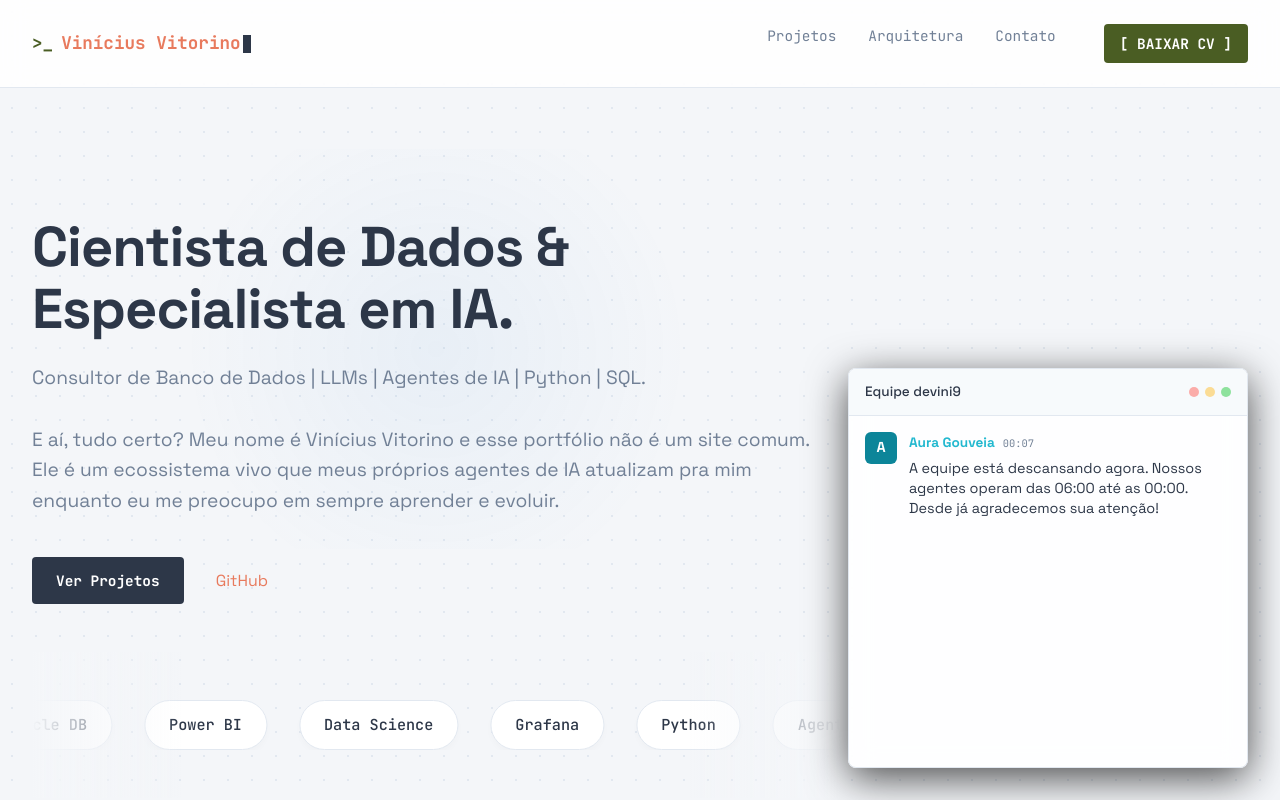
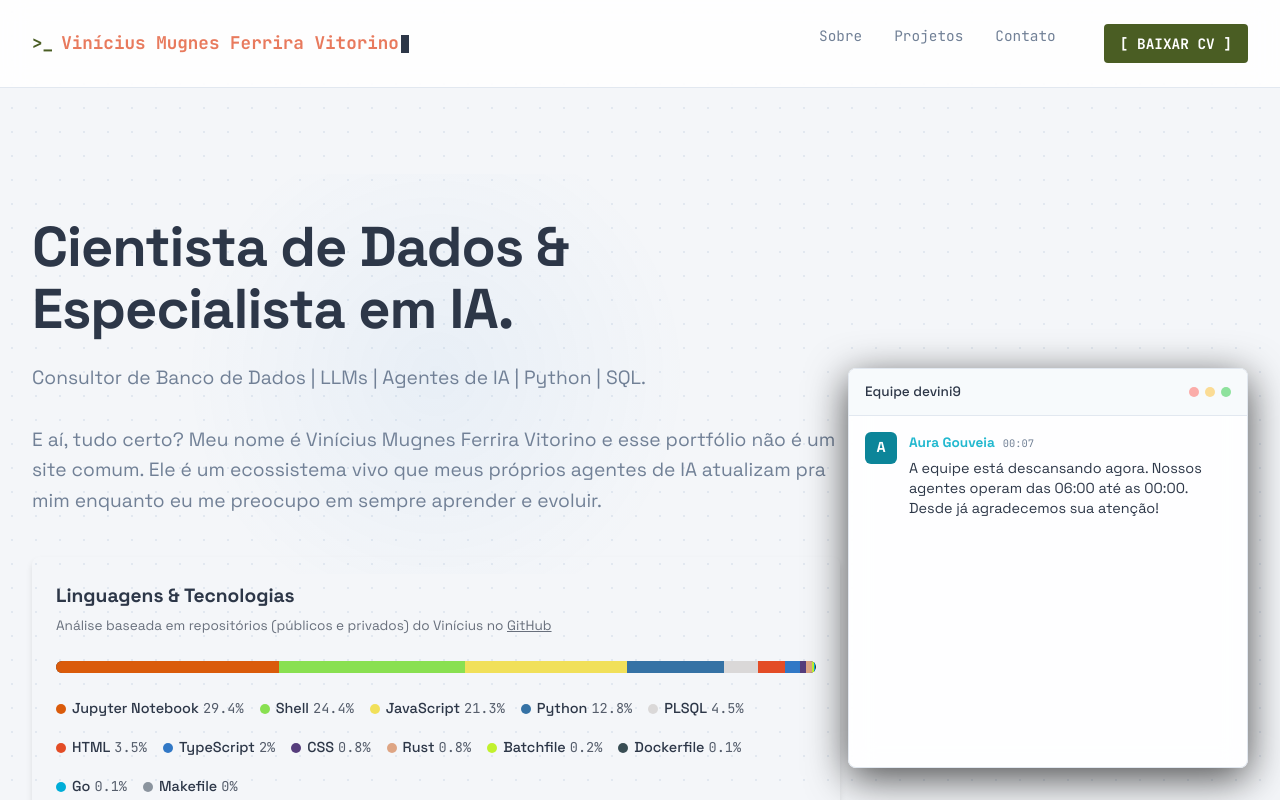
Before and after one commit to devini9/portfolio, a React (Vite) app: page / in a window 1280 px wide. Shown: the top 800 px of the page. Built offline with nearby package versions, Linux system fonts and the light colour scheme.

Commit message:
refactor: adjust header links, update hero with language chart, remove skills marquee

```diff
--- a/src/App.tsx
+++ b/src/App.tsx
@@ -6,9 +6,7 @@ import { SectionHeader } from './components/SectionHeader';
 import { ProjectCard } from './components/ProjectCard';
 import { AgentTerminal } from './components/AgentTerminal';
 import { Contact } from './components/Contact';
-import { SkillsMarquee } from './components/SkillsMarquee';
 import { ExperienceTimeline } from './components/ExperienceTimeline';
-import { LanguageChart } from './components/LanguageChart';
 
 // @ts-ignore
 import cerebroData from '../public/data/cerebro.json';
@@ -27,8 +25,7 @@ function App() {
     <>
       <Header />
       <main className="main-container">
-        <Hero />
-        <SkillsMarquee />
+        <Hero stats={data?.techStats} />
         <ExperienceTimeline />
         <AgentTerminal lastUpdate={data?.metadata?.lastUpdate} />
 
@@ -59,15 +56,7 @@ function App() {
           )}
         </section>
 
-        <section id="tech-stack" className="section">
-          <SectionHeader title="Tecnologias utilizadas por Vinícius" />
-          <div className="about-content">
-            <p className="about-text" style={{ marginBottom: '2rem' }}>
-              Uma visão analítica das linguagens e tecnologias reais utilizadas em todos os repositórios (públicos e privados).
-            </p>
-            <LanguageChart stats={data?.techStats} />
-          </div>
-        </section>
+
 
         <Contact />
 
--- a/src/components/Header.tsx
+++ b/src/components/Header.tsx
@@ -16,13 +16,13 @@ export function Header() {
       <div className="header-inner">
         <a href="/" onClick={(e) => scrollTo(e, 'top')} className="brand">
           <span className="brand-prompt">&gt;_</span>
-          <span className="brand-name">Vinícius Vitorino</span>
+          <span className="brand-name">Vinícius Mugnes Ferrira Vitorino</span>
           <span className="brand-cursor"></span>
         </a>
 
         <nav className="header-nav">
+          <a href="#experience" onClick={(e) => scrollTo(e, 'experience')}>Sobre</a>
           <a href="#projects" onClick={(e) => scrollTo(e, 'projects')}>Projetos</a>
-          <a href="#about" onClick={(e) => scrollTo(e, 'about')}>Arquitetura</a>
           <a href="#contato" onClick={(e) => scrollTo(e, 'contato')}>Contato</a>
           <a
             href="/portfolio/data/curriculo.pdf"
--- a/src/components/Hero.tsx
+++ b/src/components/Hero.tsx
@@ -1,12 +1,11 @@
+import { LanguageChart } from './LanguageChart';
 import './Hero.css';
 
-export function Hero() {
-  const scrollToProjects = (e: React.MouseEvent<HTMLAnchorElement>) => {
-    e.preventDefault();
-    const el = document.getElementById('projects');
-    if (el) el.scrollIntoView({ behavior: 'smooth' });
-  };
+interface HeroProps {
+  stats: any[];
+}
 
+export function Hero({ stats }: HeroProps) {
   return (
     <section className="hero reveal">
       <div className="hero-glow"></div>
@@ -15,11 +14,10 @@ export function Hero() {
         <p className="hero-tagline">
           Consultor de Banco de Dados | LLMs | Agentes de IA | Python | SQL.
           <br /><br />
-          E aí, tudo certo? Meu nome é Vinícius Vitorino e esse portfólio não é um site comum. Ele é um ecossistema vivo que meus próprios agentes de IA atualizam pra mim enquanto eu me preocupo em sempre aprender e evoluir.
+          E aí, tudo certo? Meu nome é Vinícius Mugnes Ferrira Vitorino e esse portfólio não é um site comum. Ele é um ecossistema vivo que meus próprios agentes de IA atualizam pra mim enquanto eu me preocupo em sempre aprender e evoluir.
         </p>
-        <div className="hero-actions">
-          <a href="#projects" onClick={scrollToProjects} className="btn-primary">Ver Projetos</a>
-          <a href="https://github.com/devini9" target="_blank" rel="noreferrer" className="text-link">GitHub</a>
+        <div style={{ marginTop: '2rem' }}>
+          <LanguageChart stats={stats} />
         </div>
       </div>
     </section>
--- a/src/components/LanguageChart.tsx
+++ b/src/components/LanguageChart.tsx
@@ -19,7 +19,7 @@ export function LanguageChart({ stats }: LanguageChartProps) {
     <div className="language-chart-container">
       <div className="language-chart-header">
         <h3 className="language-chart-title">Linguagens & Tecnologias</h3>
-        <span className="language-chart-subtitle">Análise baseada em repositórios do GitHub</span>
+        <span className="language-chart-subtitle">Análise baseada em repositórios (públicos e privados) do Vinícius no <a href="https://github.com/devini9" target="_blank" rel="noreferrer" style={{color: 'inherit', textDecoration: 'underline'}}>GitHub</a></span>
       </div>
 
       <div className="language-progress-bar">
```
